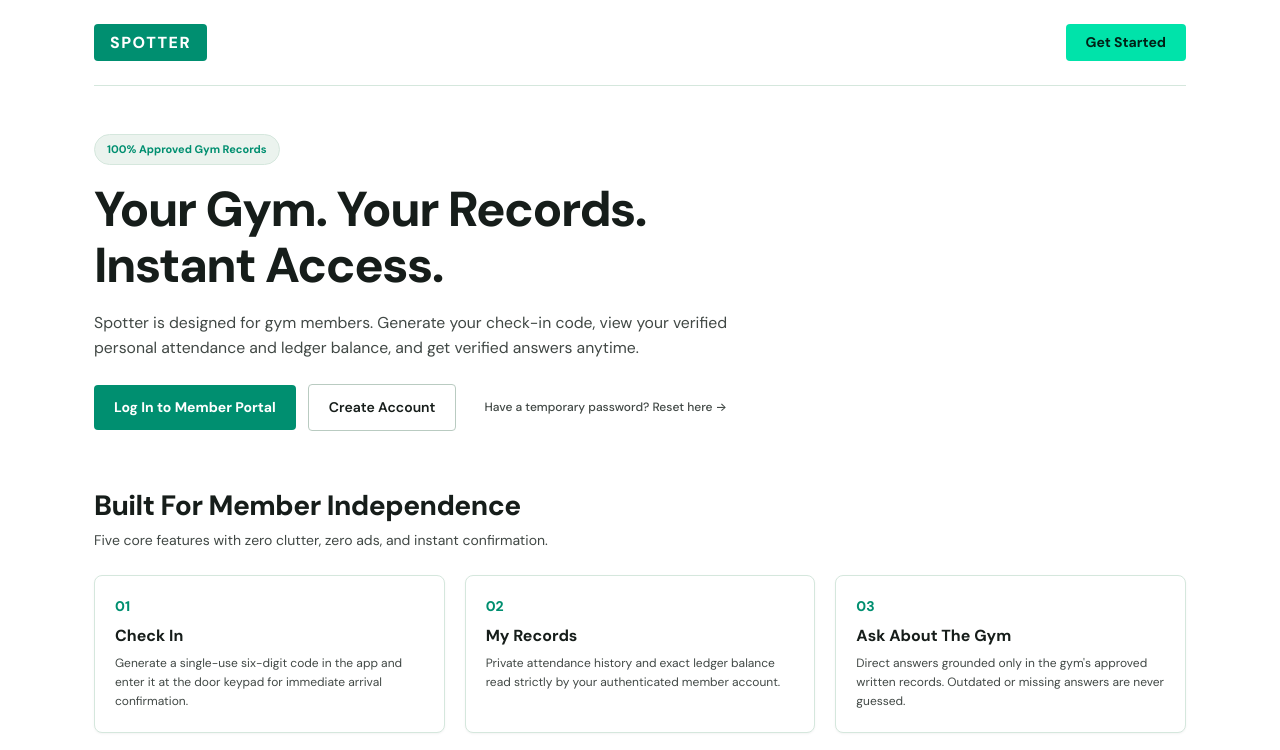
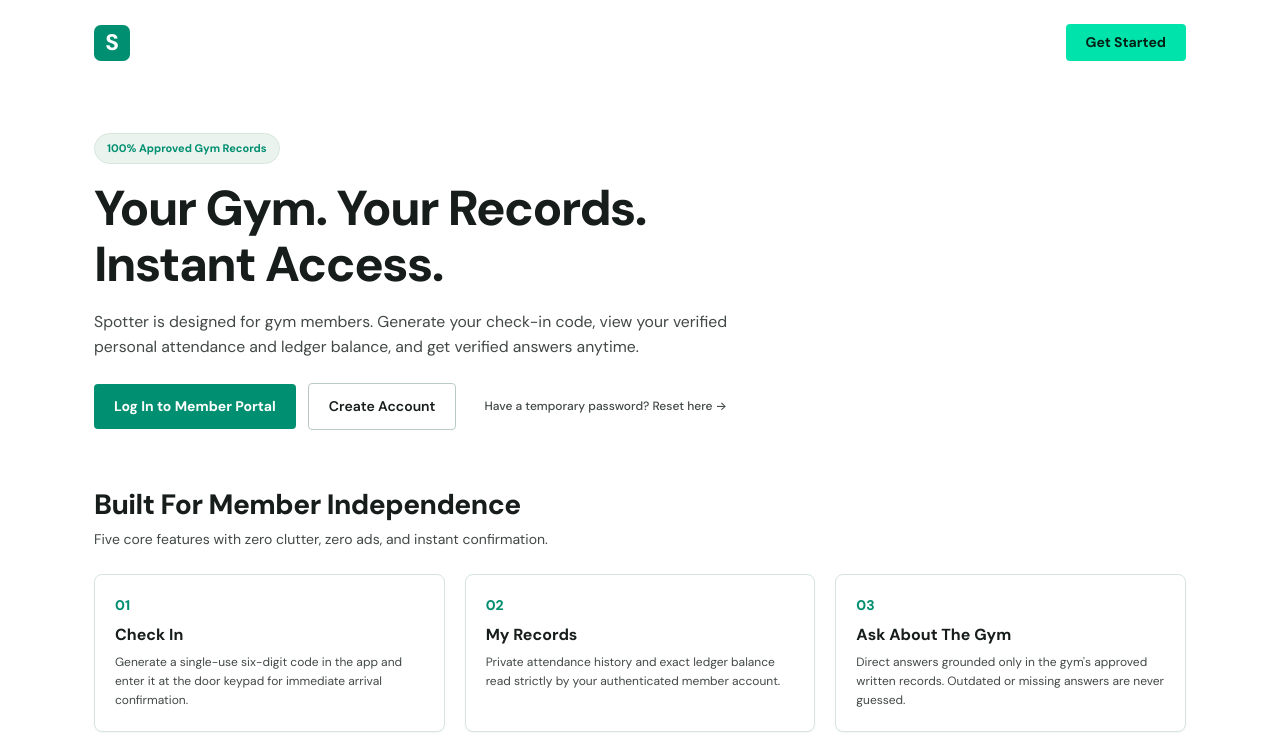
Before and after one commit to Cannon-Leo/spotter, a Next.js app: page / in a window 1280 px wide. Shown: the top 750 px of the page. Built offline with nearby package versions, Linux system fonts and the light colour scheme; no server answers.

Commit message:
feat(ui): replace header text logo with green square S logo and remove bottom border

```diff
--- a/app/favicon.ico/route.ts
+++ b/app/favicon.ico/route.ts
@@ -1,7 +1,7 @@
 import { NextResponse } from 'next/server';
 
 const FAVICON_SVG = `<svg xmlns="http://www.w3.org/2000/svg" viewBox="0 0 32 32" width="32" height="32">
-  <rect width="32" height="32" rx="4" fill="#008f70" />
+  <rect width="32" height="32" rx="6" fill="#008f70" />
   <text x="50%" y="54%" text-anchor="middle" dominant-baseline="middle" fill="#ffffff" font-family="'DM Sans', -apple-system, BlinkMacSystemFont, 'Segoe UI', Roboto, sans-serif" font-weight="800" font-size="20">S</text>
 </svg>`;
 
--- a/app/home-view.tsx
+++ b/app/home-view.tsx
@@ -75,9 +75,12 @@ export default function SpotterHome() {
         {/* Top Navbar */}
         <header className={styles.navbar} role="banner">
           <div className={styles.navBrand}>
-            <div className={styles.brandLogoBox} aria-label="Spotter Logo">
-              SPOTTER
-            </div>
+            <Link href="/" aria-label="Spotter Home" className={styles.brandLogoSquare}>
+              <svg xmlns="http://www.w3.org/2000/svg" viewBox="0 0 32 32" width="36" height="36" aria-hidden="true">
+                <rect width="32" height="32" rx="6" fill="#008f70" />
+                <text x="50%" y="54%" textAnchor="middle" dominantBaseline="middle" fill="#ffffff" font-family="'DM Sans', -apple-system, BlinkMacSystemFont, 'Segoe UI', Roboto, sans-serif" font-weight="800" font-size="20">S</text>
+              </svg>
+            </Link>
           </div>
 
           <div className={styles.navActions}>
--- a/app/page.module.css
+++ b/app/page.module.css
@@ -44,7 +44,6 @@
   display: flex;
   justify-content: space-between;
   align-items: center;
-  border-bottom: 1px solid var(--color-outline-variant);
 }
 
 .navBrand {
@@ -53,26 +52,22 @@
   gap: var(--space-3);
 }
 
-.brandLogoBox {
-  background-color: var(--color-secondary);
-  color: var(--color-on-secondary);
-  font-family: var(--typography-title-large-font-family);
-  font-size: var(--typography-title-medium-font-size);
-  font-weight: 800;
-  letter-spacing: 1.5px;
-  padding: var(--space-2) var(--space-4);
-  border-radius: var(--radius-sm);
-  display: flex;
+.brandLogoSquare {
+  display: inline-flex;
   align-items: center;
   justify-content: center;
-  user-select: none;
+  text-decoration: none;
+  border-radius: var(--radius-sm);
+  transition: opacity var(--motion-duration-fast) var(--motion-ease-standard);
 }
 
-.brandSubtitle {
-  font-family: var(--typography-body-medium-font-family);
-  font-size: var(--typography-body-medium-font-size);
-  color: var(--color-on-surface-variant);
-  font-weight: 500;
+.brandLogoSquare:hover {
+  opacity: 0.9;
+}
+
+.brandLogoSquare:focus-visible {
+  outline: 2px solid var(--color-secondary);
+  outline-offset: 2px;
 }
 
 .navActions {
```
Also changed, not shown: app/icon.svg.
